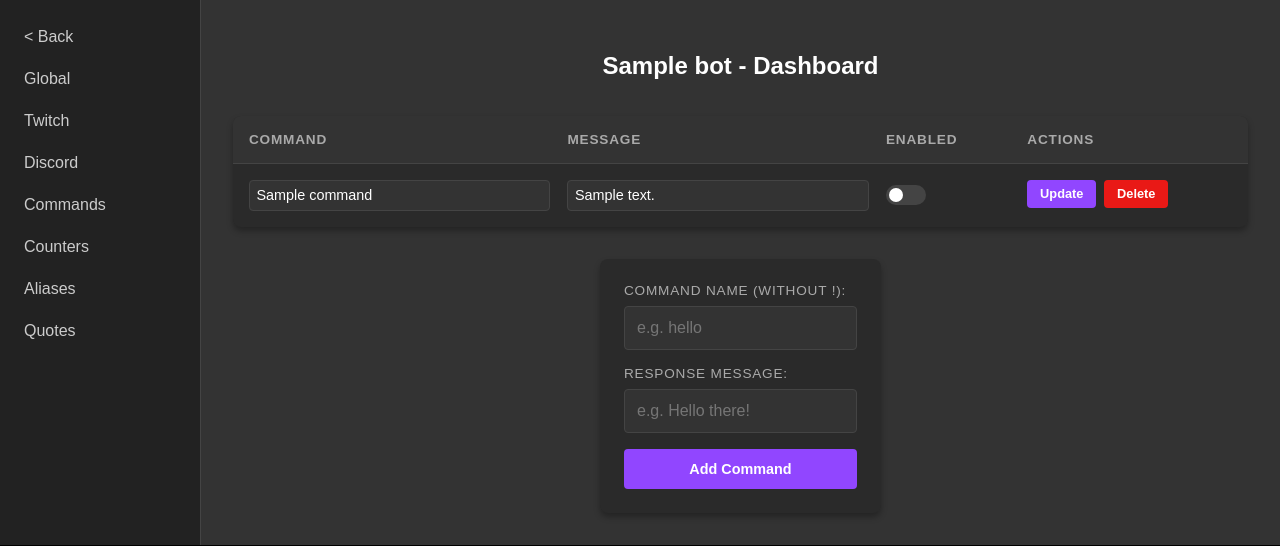
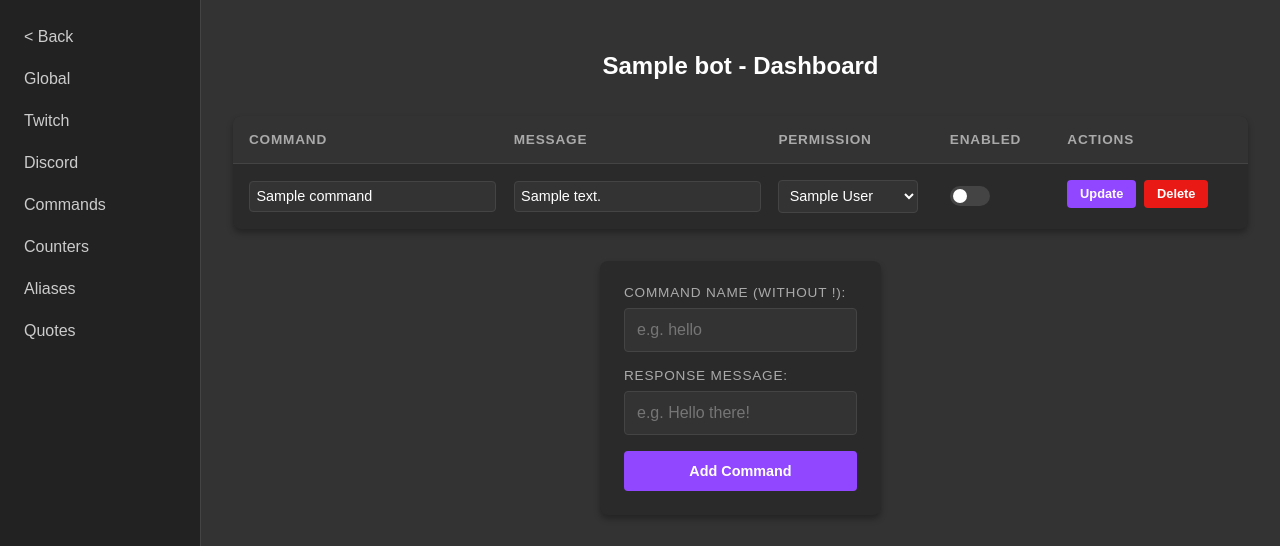
Before and after one commit to PurpurTentakel97/Purpur-Bot, a Python web app: template src/bot/frontend/templates/dashboard_commands.html in a window 1280 px wide. Shown: the part 72-618 px from the top of the page. Run offline with Jinja, Linux system fonts and the light colour scheme; the template is opened without the code that fills it: most values are stand-ins (such as "Sample title", 1, 10 or a date in 2020).

Commit message:
frontend: make permission level available

```diff
--- a/src/bot/frontend/routes/api_names.py
+++ b/src/bot/frontend/routes/api_names.py
@@ -6,6 +6,7 @@ from fastapi import Depends
 
 from bot.chat.helper.discord import get_user_by_id as get_discord_user_by_id
 from bot.chat.helper.twitch import get_user_by_id as get_twitch_user_by_id
+from bot.core.types.permission_level import PermissionLevel, PermissionLevelDTO
 from bot.frontend.helpers.decorators import get_owned_twitch_user
 
 router: Final = APIRouter(prefix="/api", dependencies=[Depends(get_owned_twitch_user)])
@@ -25,3 +26,8 @@ async def get_discord_name(user_id: int) -> Optional[str]:
     if result.state.success and result.value:
         return result.value.name
     return None
+
+
+@router.get("/permission_levels")
+async def get_permission_levels() -> list[PermissionLevelDTO]:
+    return  PermissionLevel.get_all_dto()
--- a/src/bot/frontend/templates/dashboard_commands.html
+++ b/src/bot/frontend/templates/dashboard_commands.html
@@ -129,6 +129,16 @@
         font-size: 0.9rem;
     }
 
+    .commands-table select {
+        width: 100%;
+        padding: 0.4rem;
+        background-color: #333;
+        border: 1px solid #444;
+        border-radius: 4px;
+        color: white;
+        font-size: 0.9rem;
+    }
+
     .commands-table input:focus {
         outline: none;
         border-color: #9146ff;
@@ -188,6 +198,7 @@
             <tr>
                 <th>Command</th>
                 <th>Message</th>
+                <th>Permission</th>
                 <th>Enabled</th>
                 <th>Actions</th>
             </tr>
@@ -201,6 +212,15 @@
                 </td>
                 <td>
                     <input form="update-form-{{ command.id }}" type="text" name="message" value="{{ command.message }}" required>
+                </td>
+                <td>
+                    <select form="update-form-{{ command.id }}" name="permission_level" required>
+                        {% for permission_level in permission_levels %}
+                            <option value="{{ permission_level.value }}" {% if command.permission_level.value == permission_level.value %}selected{% endif %}>
+                                {{ permission_level.display_name }}
+                            </option>
+                        {% endfor %}
+                    </select>
                 </td>
                 <td>
                     <label class="switch">
@@ -217,7 +237,7 @@
             </tr>
             {% else %}
             <tr>
-                <td colspan="4" style="text-align: center;">No commands found.</td>
+                <td colspan="5" style="text-align: center;">No commands found.</td>
             </tr>
             {% endfor %}
         </tbody>
```
Also changed, not shown: src/bot/frontend/routes/dashboard_commands.py (+13 -0 lines).
